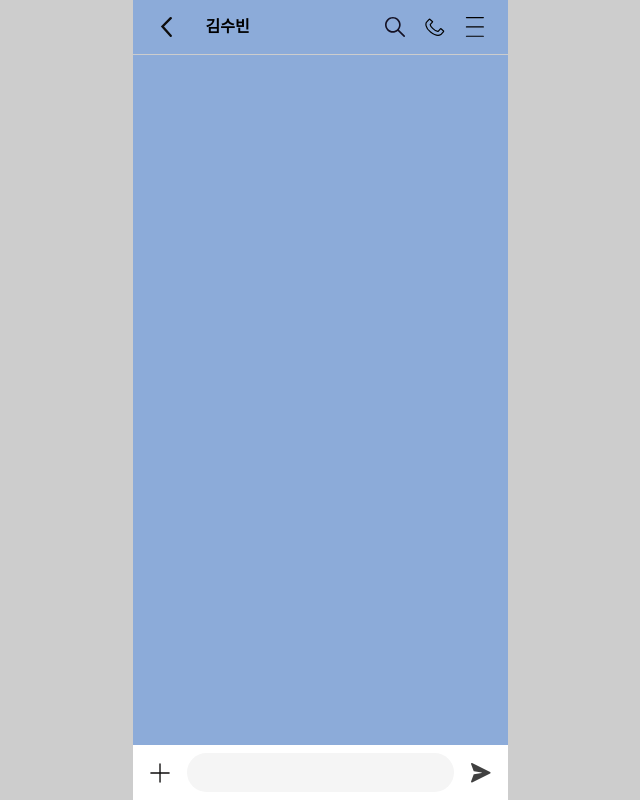
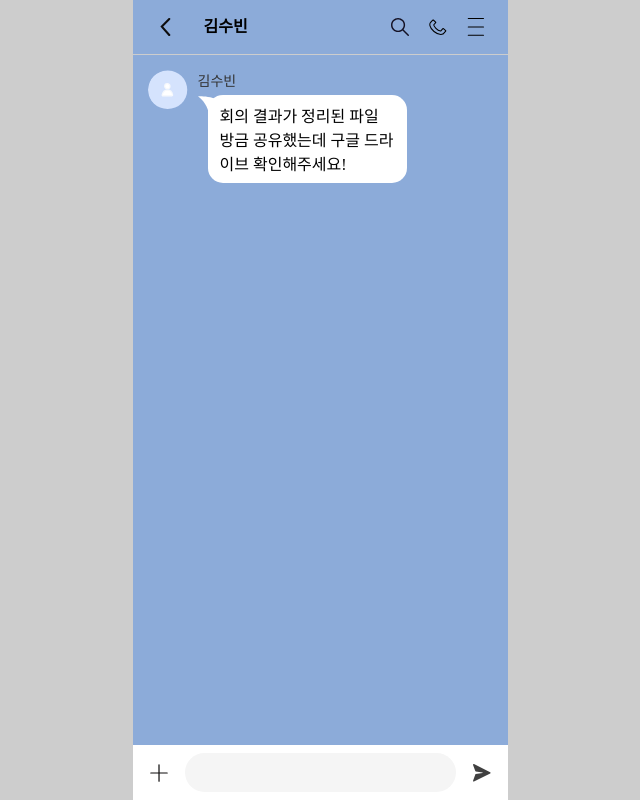
Before and after one commit to CEOS-Developers/react-messenger-19th, a React (Create React App) app: page / in a window 1280 px wide. Shown: the whole page, without its empty margins (320-960 px from the left). Built offline with nearby package versions, Linux system fonts and the light colour scheme.

Commit message:
feat: 상대방 메세지 UI

```diff
--- a/src/components/units/ChatRoom/ChatRoom.Component.tsx
+++ b/src/components/units/ChatRoom/ChatRoom.Component.tsx
@@ -1,4 +1,5 @@
 import * as C from './ChatRoom.styles';
+import YourAnswer from './YourAnswer';
 
 export default function ChatRoomComponent(): JSX.Element {
 	return (
@@ -15,7 +16,9 @@ export default function ChatRoomComponent(): JSX.Element {
 				</C.HeaderBox>
 			</C.ChatHeader>
 
-			<C.ChatContainer></C.ChatContainer>
+			<C.ChatContainer>
+				<YourAnswer />
+			</C.ChatContainer>
 
 			<C.InputContainer>
 				<C.SVGIcon src="./ChatRoom/add.svg" />
--- a/src/components/units/ChatRoom/ChatRoom.styles.ts
+++ b/src/components/units/ChatRoom/ChatRoom.styles.ts
@@ -28,8 +28,8 @@ export const HeaderBox = styled.div`
 `;
 
 export const SVGIcon = styled.img`
-	width: 20px;
-	height: 20px;
+	width: 18px;
+	height: 18px;
 `;
 
 export const Name = styled.div`
@@ -44,6 +44,7 @@ export const ChatContainer = styled.div`
 	flex-grow: 1;
 	overflow-y: auto;
 	background-color: #8cabd9;
+	padding: 15px;
 `;
 
 export const InputContainer = styled.div`
--- /dev/null
+++ b/src/components/units/ChatRoom/YourAnswer.tsx
@@ -0,0 +1,67 @@
+import styled from 'styled-components';
+
+export default function YourAnswer(): JSX.Element {
+	return (
+		<MessageContainer>
+			<Profile src="./ChatRoom/defaultProfile.svg" alt="profile" />
+			<TextContainer>
+				<ProfileName>김수빈</ProfileName>
+				<Chat>
+					<ChatBox>회의 결과가 정리된 파일 방금 공유했는데 구글 드라이브 확인해주세요!</ChatBox>
+					<ChatTail />
+				</Chat>
+			</TextContainer>
+		</MessageContainer>
+	);
+}
+
+const MessageContainer = styled.div`
+	display: flex;
+	align-items: flex-start; // 프로필과 텍스트 컨테이너를 하단에 정렬
+	margin-bottom: 10px;
+`;
+
+const Profile = styled.img`
+	width: 40px;
+	height: 40px;
+	border-radius: 20px; // 원형 프로필 이미지
+	margin-right: 10px;
+`;
+
+const TextContainer = styled.div`
+	display: flex;
+	flex-direction: column;
+`;
+
+const ProfileName = styled.div`
+	font-size: 14px;
+	color: #333;
+	margin-bottom: 5px;
+`;
+
+const Chat = styled.div`
+	position: relative; // 꼬리 이미지의 위치 기준점이 됩니다.
+	display: flex;
+	flex-direction: column;
+	align-items: flex-start; // ChatBox가 왼쪽에 정렬되도록 합니다.
+	margin-left: 10px; // 나선형 꼬리 이미지와 충분한 공간을 확보합니다.
+`;
+
+const ChatBox = styled.div`
+	max-width: 70%;
+	background-color: #fff;
+	padding: 8px 12px;
+	border-radius: 15px;
+	font-size: 16px;
+`;
+
+const ChatTail = styled.div`
+	position: absolute;
+	top: 0; // 꼬리의 정확한 위치를 조절합니다.
+	left: -10px; // 꼬리가 ChatBox 왼쪽에 위치하도록 조절합니다.
+	width: 20px; // 꼬리 이미지의 크기입니다.
+	height: 20px; // 꼬리 이미지의 크기입니다.
+	background-image: url('./ChatRoom/chatTail.svg');
+	background-size: cover;
+	transform: rotate(0deg); // 필요한 경우 꼬리의 방향을 조절합니다.
+`;
```
Also changed, not shown: public/ChatRoom/chatTail.svg (added), public/ChatRoom/defaultProfile.svg (added).
